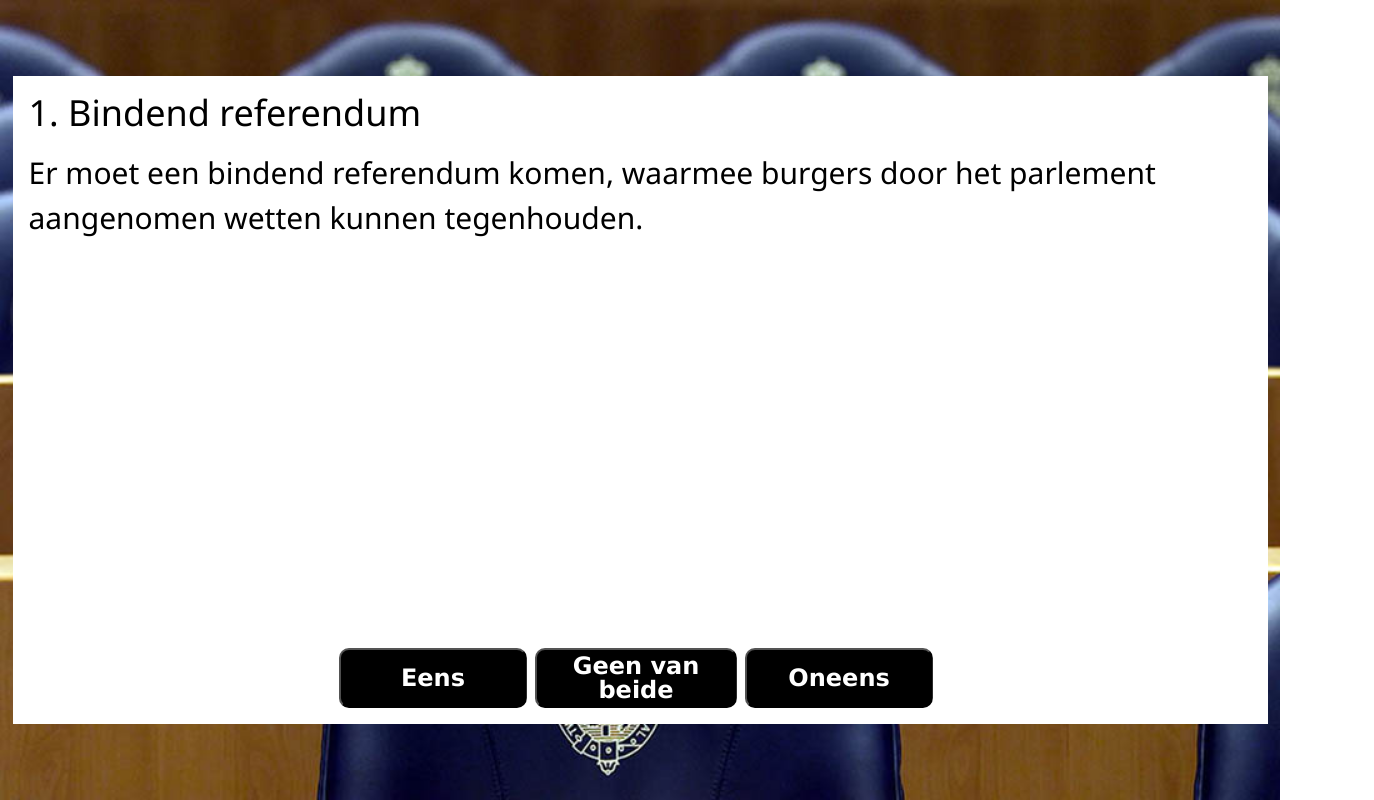
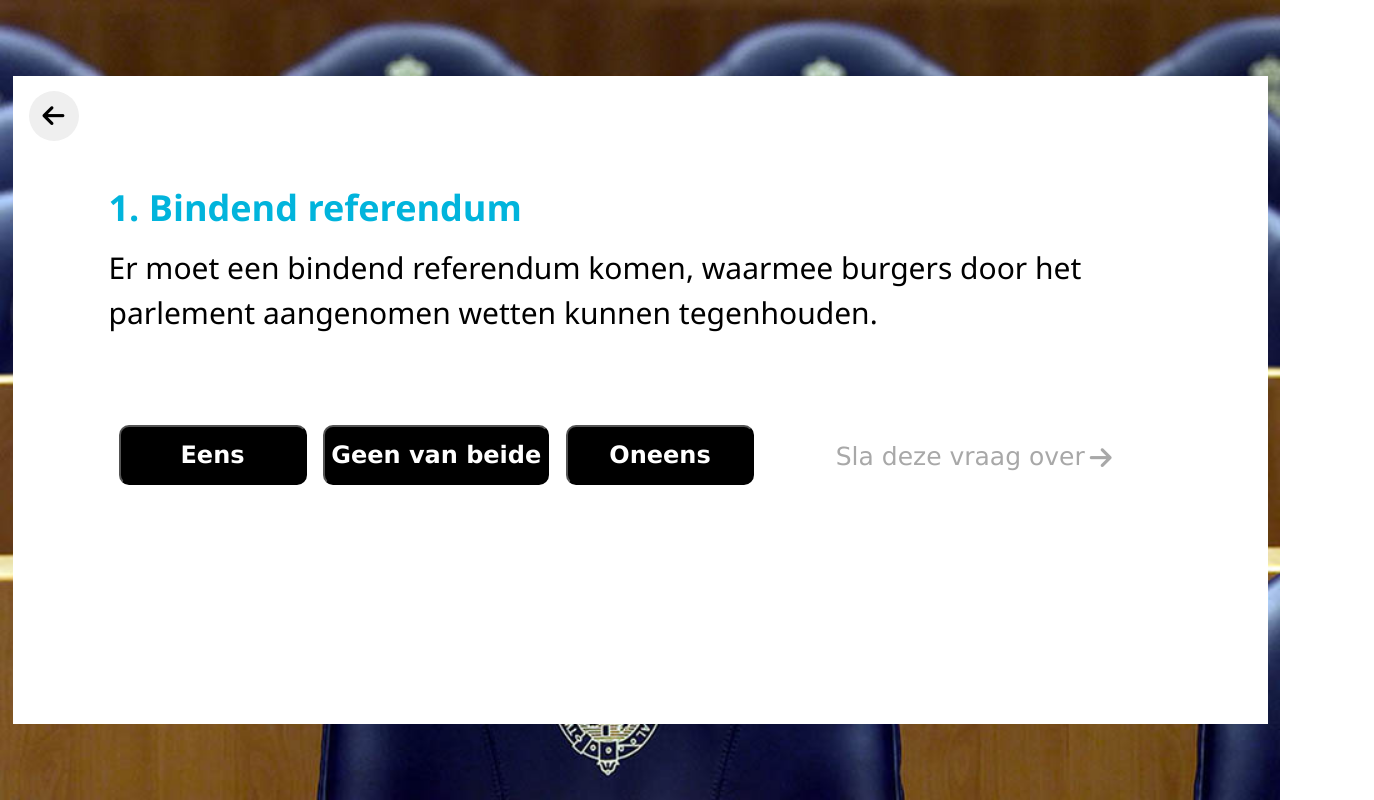
Before and after one commit to TvanEert/Front-End-challenge, a plain HTML site: page Index.html in a window 1280 px wide. Both pictures are taken after a click on the button "Start". Shown: the whole page, 1374 px wide, since content can reach past the window. Drawn offline with Linux system fonts and the light colour scheme.

Commit message:
v.3 Date : 18/02/20
Back button has been added and is functional deletes the last answer from the array.

Skip button has been added not functional.

Styling is improved and almost finished

Most bugs have been fixed

```diff
--- a/Index.html
+++ b/Index.html
@@ -4,6 +4,7 @@
     <meta name="viewport" content="width=device-width, initial-scale=1.0" />
     <link rel="stylesheet" type="text/css" href="css/w3.css" />
     <link rel="stylesheet" type="text/css" href="css/master.css" />
+    <script src="https://kit.fontawesome.com/6185da5d11.js" crossorigin="anonymous"></script>
     <title>StemWijzer Tweede Kamer 2017</title>
   </head>
   <body>
@@ -21,7 +22,9 @@
         </button>
       </div>
       <div class="mainP">
-        <div class="mainPageBtns w3-display-bottommiddle">
+        <button id="backBtn"><i class="fas fa-arrow-left"></i></button>
+        <div class="MainPText"></div>
+        <div class="mainPageBtns ">
           <button id="proBtn" class="btnStyle btnUpdate w3-hover-blue  w3-margin-bottom">
             Eens
           </button>
@@ -31,6 +34,7 @@
           <button id="contraBtn" class="btnStyle btnUpdate w3-hover-blue  w3-margin-bottom">
             Oneens
           </button>
+          <a class="btnSkip">Sla deze vraag over <i class="arrow fas fa-arrow-right"></i></a>
         </div>
       </div>
     </div>
--- a/css/master.css
+++ b/css/master.css
@@ -45,4 +45,54 @@ body {
 
 .mainPageBtns {
   display: none;
+  position: absolute;
+  margin-left: 90px;
+  margin-top: 80px;
+  width: 100%;
 }
+
+.MainPText {
+  margin-top: 30px;
+  width: 80%;
+  overflow: hidden;
+  margin-left: 80px;
+}
+
+h1 {
+  color: #01b4dc;
+  font-weight: bold;
+}
+
+#backBtn {
+  display: none;
+  margin-top: 15px;
+  width: 50px;
+  height: 50px;
+  font-size: 25px;
+  border-radius: 50%;
+  border: none;
+  cursor: pointer;
+}
+
+#backBtn:focus {
+  outline: none;
+}
+
+.btnSkip {
+  background: white;
+  font-weight: normal;
+  color: #a8a8a8;
+  margin-left: 70px;
+  cursor: pointer;
+  display: flex;
+  font-size: 25px;
+  position: relative;
+  top: 13px;
+  right: 5px;
+}
+
+.arrow {
+  position: relative;
+  top: 8px;
+  left: 5px;
+}
--- a/js/app.js
+++ b/js/app.js
@@ -7,9 +7,13 @@ let question = document.createElement("h2");
 let proBtn = document.querySelector("#proBtn");
 let noneBtn = document.querySelector("#noneBtn");
 let contraBtn = document.querySelector("#contraBtn");
+let backBtn = document.querySelector("#backBtn");
+let MainPText = document.querySelector(".MainPText");
 
 let counter = 0;
 let questionNum = 1;
+
+let answers = [];
 
 startBtn.addEventListener("click", () => {
   startPage.innerHTML = "";
@@ -17,20 +21,46 @@ startBtn.addEventListener("click", () => {
 });
 
 proBtn.addEventListener("click", () => {
-  updateQuestion();
+  updateQuestion("pro");
+});
+
+noneBtn.addEventListener("click", () => {
+  updateQuestion("none");
+});
+
+contraBtn.addEventListener("click", () => {
+  updateQuestion("contra");
+});
+
+backBtn.addEventListener("click", () => {
+  back();
 });
 
 function initMainP() {
   mainPageBtns.style.display = "flex";
+  backBtn.style.display = "initial";
   title.innerHTML = questionNum + ". " + subjects[0].title;
   question.innerHTML = subjects[0].statement;
-  mainPage.insertBefore(title, mainPageBtns);
-  mainPage.insertBefore(question, mainPageBtns);
+  MainPText.appendChild(title);
+  MainPText.appendChild(question);
 }
 
-function updateQuestion() {
+function updateQuestion(answer) {
+  answers.push(answer);
   counter++;
   questionNum++;
   title.innerHTML = questionNum + ". " + subjects[counter].title;
   question.innerHTML = subjects[counter].statement;
+  console.log(answers);
 }
+
+function back() {
+  if (counter > 0) {
+    answers.pop();
+    counter--;
+    questionNum--;
+    title.innerHTML = questionNum + ". " + subjects[counter].title;
+    question.innerHTML = subjects[counter].statement;
+    console.log(answers);
+  }
+}
--- a/js/data.js
+++ b/js/data.js
@@ -91,8 +91,7 @@ var subjects = [
   },
   {
     title: "Groepsbelediging",
-    statement:
-      "Belediging van groepen op grond van ras, godsdienst of geaardheid moet niet langer strafbaar zijn.",
+    statement: "Belediging van groepen op grond van ras, godsdienst of geaardheid moet niet langer strafbaar zijn.",
     parties: [
       {
         name: "PVV",
```
